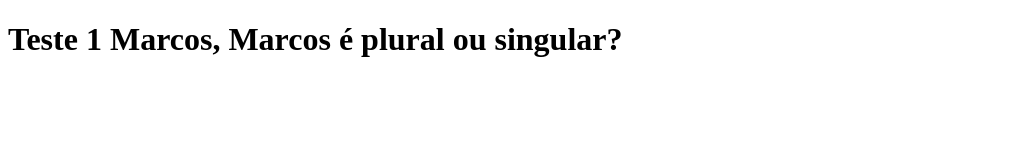
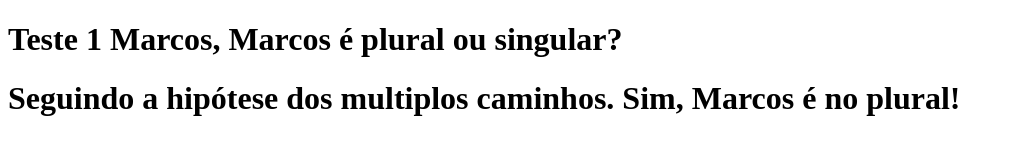
Before and after one commit to kawazyy/Tp02, a plain HTML site: page Index.html in a window 1280 px wide. Shown: the whole page, without its empty margins (0-1013 px from the left). Drawn offline with Linux system fonts and the light colour scheme.

Commit message:
A grande hipótese

```diff
--- a/Index.html
+++ b/Index.html
@@ -8,5 +8,6 @@
 </head>
 <body>
     <h1>Teste 1 Marcos, Marcos é plural ou singular?</h1>
+    <h1>Seguindo a hipótese dos multiplos caminhos. Sim, Marcos é no plural!</h1>
 </body>
 </html>
```
